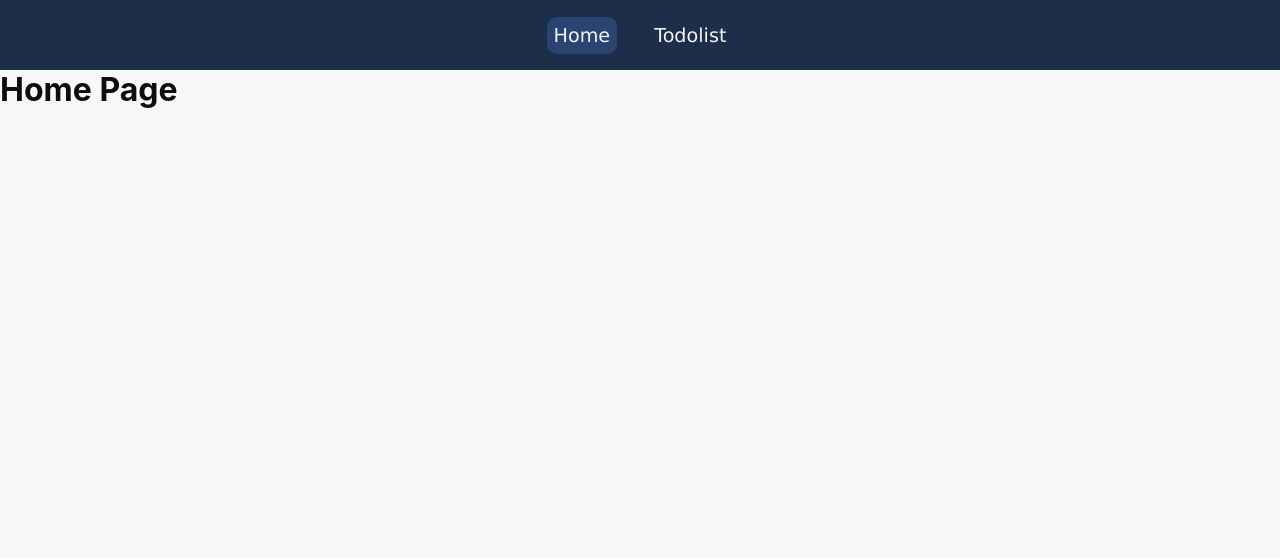
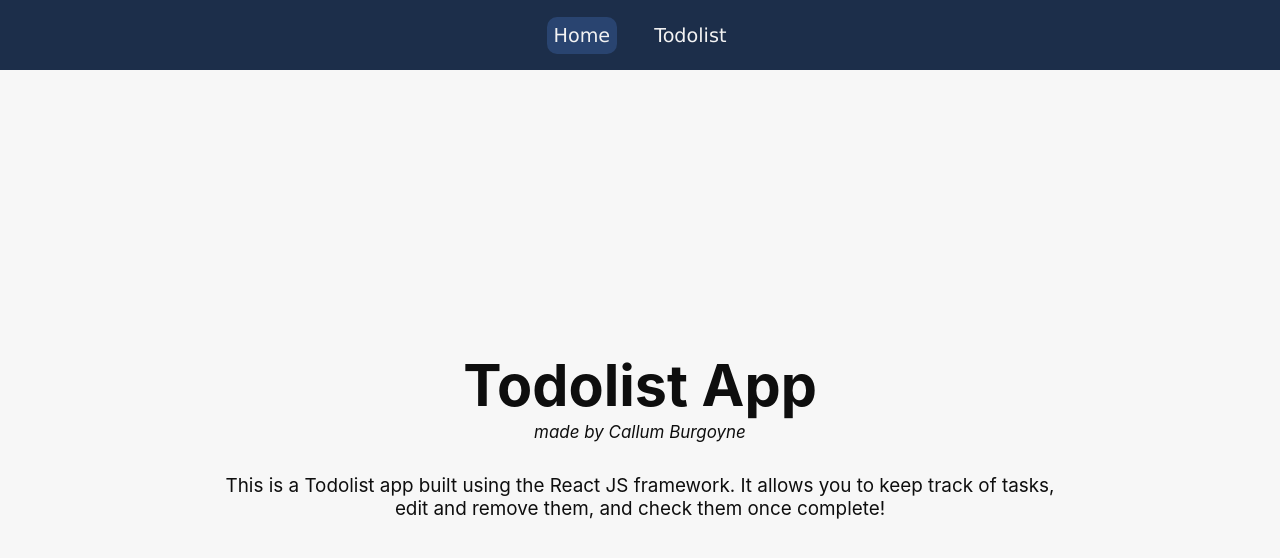
Before and after one commit to CallumB04/react-todolist, a React (Create React App) app: page / in a window 1280 px wide. Shown: the top 558 px of the page. Built offline with nearby package versions, Linux system fonts and the light colour scheme.

Commit message:
feat: add basic home page text

```diff
--- a/src/pages/Home/Home.css
+++ b/src/pages/Home/Home.css
@@ -0,0 +1,29 @@
+#home-page {
+    width: 100%;
+    height: calc(100vh - var(--navbar-height));
+    display: flex;
+    flex-direction: column;
+    align-items: center;
+    justify-content: center;
+    text-align: center;
+}
+
+#home-header, #made-by, #description {
+    max-width: 75%;
+}
+
+#home-header {
+    font-size: calc(1.8vw + 2.15rem);
+}
+
+#made-by {
+    font-size: calc(0.7vw + 0.5rem);
+    font-style: italic;
+    margin-top: 2px;
+}
+
+#description {
+    font-size: calc(0.6vw + 0.7rem);
+    width: 70ch;
+    margin-top: calc(1.8vw + 0.6rem);
+}
--- a/src/pages/Home/Home.js
+++ b/src/pages/Home/Home.js
@@ -6,7 +6,14 @@ function Home() {
 
     return (
         <main className="main">
-            <h1>Home Page</h1>
+            <section id="home-page">
+                <h1 id="home-header">Todolist App</h1>
+                <p id="made-by">made by Callum Burgoyne</p>
+                <p id="description">
+                    This is a Todolist app built using the React JS framework. It allows you to keep
+                    track of tasks, edit and remove them, and check them once complete!
+                </p>
+            </section>
         </main>
     );
 }
```
